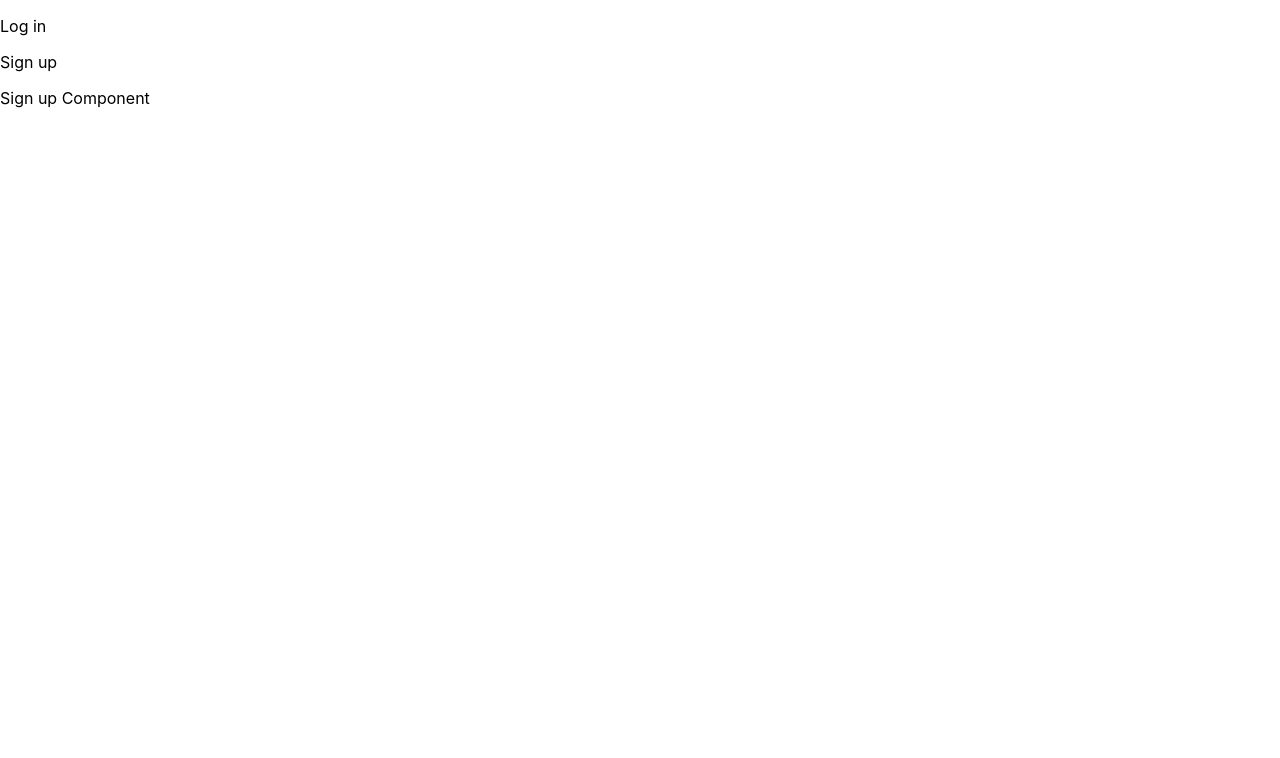
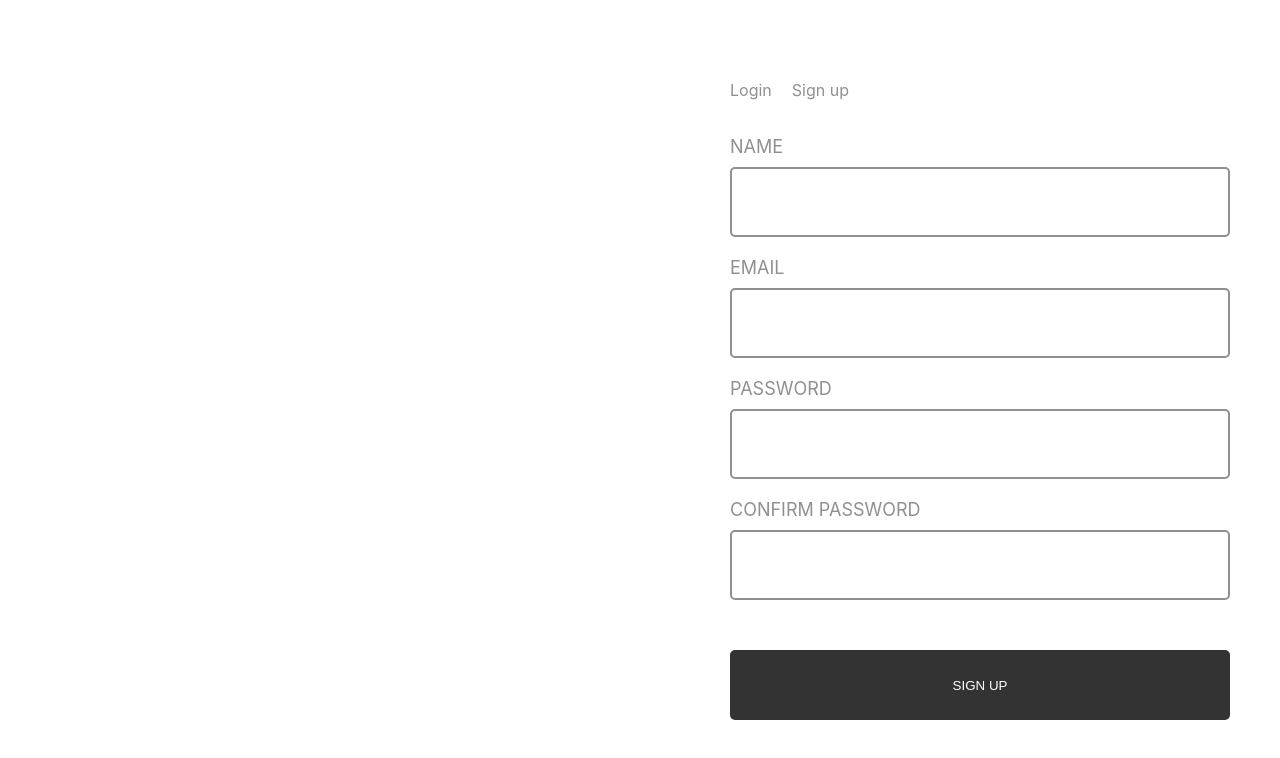
Before and after one commit to JackSchollmeyer/SporcleClone, a Next.js app in the folder sporcleclone/: page /auth in a window 1280 px wide. Both pictures are taken after a click on the element "Sign up". Shown: the top 758 px of the page. Built offline with nearby package versions, Linux system fonts and the light colour scheme.

Commit message:
Sign up/Login form

```diff
--- a/sporcleclone/src/components/Auth/Login/index.jsx
+++ b/sporcleclone/src/components/Auth/Login/index.jsx
@@ -1,5 +1,22 @@
 import React from "react";
+import Inputs from "../../../../styles/Inputs.module.css";
 
 export default function Login() {
-  return <div>{/* two inputs with a label email password */}</div>;
+  return (
+    <div className={Inputs.title}>
+      <form className={Inputs.spacing}>
+        <label>
+          Email
+          <input className={Inputs.boxes}></input>
+        </label>
+      </form>
+      <form className={Inputs.spacing}>
+        <label>
+          Password
+          <input className={Inputs.boxes}></input>
+        </label>
+      </form>
+      <button className={Inputs.login}>Login</button>
+    </div>
+  );
 }
--- a/sporcleclone/src/components/Auth/Signup/index.jsx
+++ b/sporcleclone/src/components/Auth/Signup/index.jsx
@@ -1,5 +1,34 @@
 import React from "react";
+import Inputs from "../../../../styles/Inputs.module.css";
 
 export default function Signup() {
-  return <div>Sign up Component</div>;
+  return (
+    <div className={Inputs.title}>
+      <form className={Inputs.spacing}>
+        <label>
+          Name
+          <input className={Inputs.boxes}></input>
+        </label>
+      </form>
+      <form className={Inputs.spacing}>
+        <label>
+          Email
+          <input className={Inputs.boxes}></input>
+        </label>
+      </form>
+      <form className={Inputs.spacing}>
+        <label>
+          Password
+          <input className={Inputs.boxes}></input>
+        </label>
+      </form>
+      <form className={Inputs.spacing}>
+        <label>
+          Confirm Password
+          <input className={Inputs.boxes}></input>
+        </label>
+      </form>
+      <button className={Inputs.login}>Sign up</button>
+    </div>
+  );
 }
--- a/sporcleclone/src/pages/auth.jsx
+++ b/sporcleclone/src/pages/auth.jsx
@@ -1,6 +1,9 @@
 import React, { useState } from "react";
 import Login from "../components/Auth/Login";
 import Signup from "../components/Auth/Signup";
+import Case from "../../styles/Case.module.css";
+import Navs from "../../styles/Navs.module.css";
+// import Background from "../../styles/Background.module.css";
 
 export default function Auth() {
   const [showLogin, setShowLogin] = useState(0);
@@ -10,16 +13,17 @@ export default function Auth() {
   };
   return (
     <div>
-      <div>
-        <p onClick={() => handleToggle(0)}> Log in</p>
-        <p onClick={() => handleToggle(1)}>Sign up</p>
+      {/* <img src="/styles/Background.back" /> */}
+      <div className={Case.case}>
+        <div className={Navs.switch}>
+          <p onClick={() => handleToggle(0)}>Login</p>
+          <p onClick={() => handleToggle(1)}>Sign up</p>
+        </div>
+        <div>
+          {showLogin === 0 && <Login />}
+          {showLogin === 1 && <Signup />}
+        </div>
       </div>
-      <div>
-        {/* <img /> This is where the image would go */}
-        {showLogin === 0 && <Login />}
-        {showLogin === 1 && <Signup />}
-      </div>
-      {/* button */}
     </div>
   );
 }
--- /dev/null
+++ b/sporcleclone/styles/Background.module.css
@@ -0,0 +1,4 @@
+.back {
+  background-image: url("ben-lockwood-goXpQ6SV_C4-unsplash.png");
+  background-size: cover;
+}
--- /dev/null
+++ b/sporcleclone/styles/Case.module.css
@@ -0,0 +1,9 @@
+.case {
+  background-color: rgb(255, 255, 255);
+  float: right;
+  align-items: center;
+  display: flex;
+  flex-direction: column;
+  height: 100vh;
+  width: 600px;
+}
--- /dev/null
+++ b/sporcleclone/styles/Inputs.module.css
@@ -0,0 +1,32 @@
+.title {
+  color: rgb(144, 143, 145);
+  font-size: 18px;
+  text-transform: upperCase;
+}
+
+.boxes {
+  width: 500px;
+  height: 70px;
+  display: block;
+  border: solid 2px rgb(144, 143, 145);
+  border-radius: 5px;
+  margin-top: 10px;
+  font-size: 26px;
+}
+
+.login {
+  background-color: grey;
+  text-align: center;
+  width: 500px;
+  height: 70px;
+  margin-top: 50px;
+  text-transform: upperCase;
+  border: transparent;
+  border-radius: 5px;
+  color: white;
+  background-color: rgb(51, 51, 51);
+}
+
+.spacing {
+  margin-top: 20px;
+}
--- /dev/null
+++ b/sporcleclone/styles/Navs.module.css
@@ -0,0 +1,9 @@
+.switch {
+  display: flex;
+  flex-direction: row;
+  color: rgb(144, 143, 145);
+  width: 500px;
+  column-gap: 20px;
+  margin-top: 64px;
+  font-size: 16px;
+}
```
